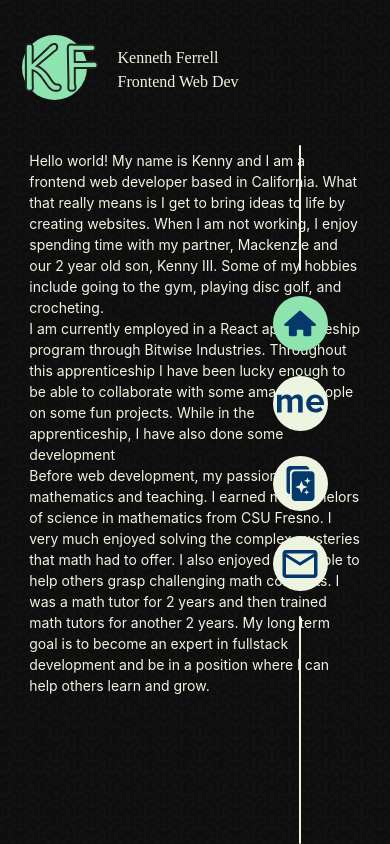
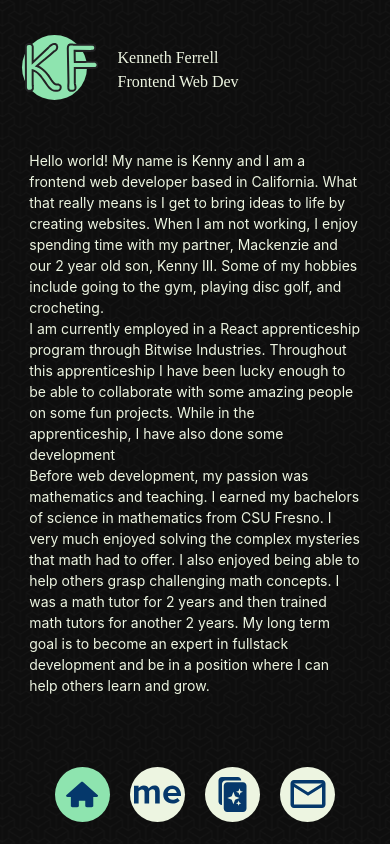
Before and after one commit to krferrell/portfolio, a React (Create React App) app: page /about in a window 390 px wide. Built offline with nearby package versions, Linux system fonts and the light colour scheme; a web font is replaced by a local one.

Commit message:
feat(site): make mobile friendly

```diff
--- a/src/components/Navigation.js
+++ b/src/components/Navigation.js
@@ -1,8 +1,7 @@
-import { motion } from "framer-motion";
 import React, { useEffect, useState } from "react";
 import { Link } from "react-router-dom";
 import styled from "styled-components";
-import {uiSize} from "../utils/mediaQ"
+import { uiSize } from "../utils/mediaQ";
 import {
   AboutMeIcon,
   ContactIcon,
@@ -85,6 +84,16 @@ const Nav = styled.div`
   right: 0;
   top: 0;
 
+  @media ${uiSize.smallTablet} {
+    right: 0;
+    bottom: 0;
+    top: auto;
+    width: 100%;
+    height: 100px;
+    flex-direction: row;
+  }
+
+
   .nav-item {
     display: flex;
     justify-content: center;
@@ -97,10 +106,16 @@ const Nav = styled.div`
     width: 55px;
     border-radius: 50px;
 
-    text-decoration: none;
+    @media ${uiSize.smallTablet} {
+        margin: 0 10px;
+      }
 
     &:nth-child(5) {
       margin-bottom: 25px;
+
+      @media ${uiSize.smallTablet} {
+        margin-bottom: 0;
+      }
     }
 
     /* :active {
@@ -110,13 +125,6 @@ const Nav = styled.div`
     :any-link {
       color: #fffcf2;
     }
-  }
-
-  @media ${uiSize.bigTablet} {
-    justify-content: flex-end;
-
-    margin-left: 15px;
-    margin-right: 15px;
   }
 
   .home,
@@ -133,6 +141,10 @@ const Line1 = styled.div`
   background-color: #edf5e1;
 
   border-radius: 10px;
+
+  @media ${uiSize.smallTablet} {
+    display: none;
+  }
 `;
 
 const Line2 = styled.div`
@@ -141,4 +153,7 @@ const Line2 = styled.div`
   background-color: #edf5e1;
 
   border-radius: 10px;
+  @media ${uiSize.smallTablet} {
+    display: none;
+  }
 `;
```
